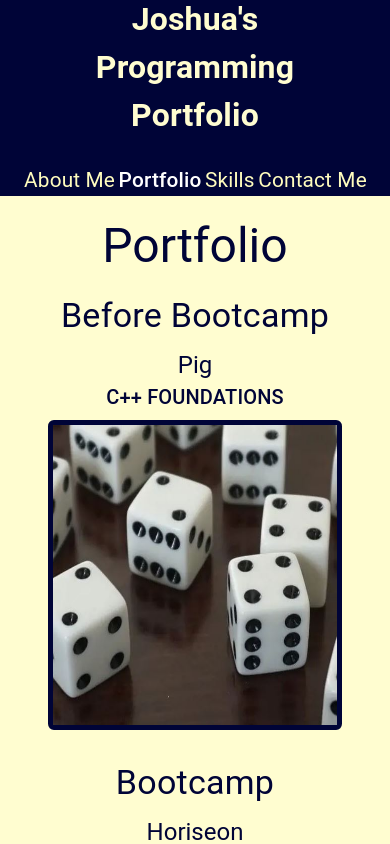
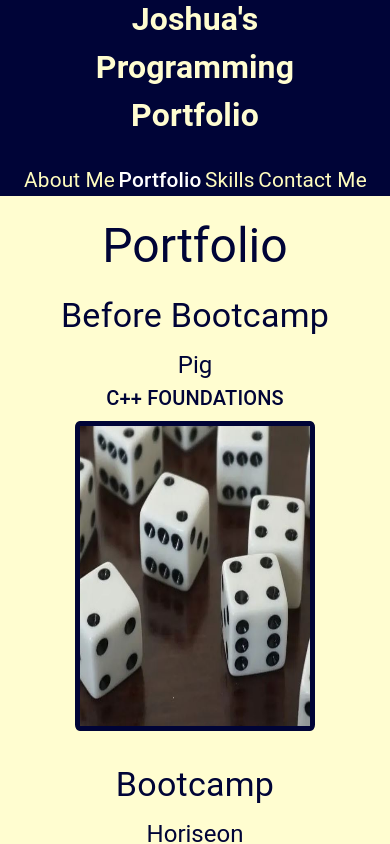
Before and after one commit to CoderJ01/material-ui-programming-portfolio, a React (Create React App) app: page /portfolio in a window 390 px wide. Shown: the top 844 px of the page. Built offline with nearby package versions, Linux system fonts and the light colour scheme.

Commit message:
modfiy the size of each Content component using breakpoints

```diff
--- a/src/components/Content/Content.component.jsx
+++ b/src/components/Content/Content.component.jsx
@@ -6,7 +6,7 @@ import Grid from '@mui/material/Grid';
 
 const Content = ({ heading1, heading2, link, image }) => {
     return (
-        <Grid item xs={12} sm={7} md={8} lg={8} xl={6} className="content-grid">
+        <Grid item xs={10} sm={8} md={8} lg={6}className="content-grid">
             <div className="content-heading-group">
                 <Typography variant="h5" gutterBottom sx={{ color: 'rgb(0, 4, 55)' }} className="content-heading-1">{heading1}</Typography>
                 <Typography variant="h6" gutterBottom sx={{ color: 'rgb(0, 4, 55)', marginTop: '-3%', textTransform: 'uppercase' }} className="content-heading-2">{heading2}</Typography>
```
